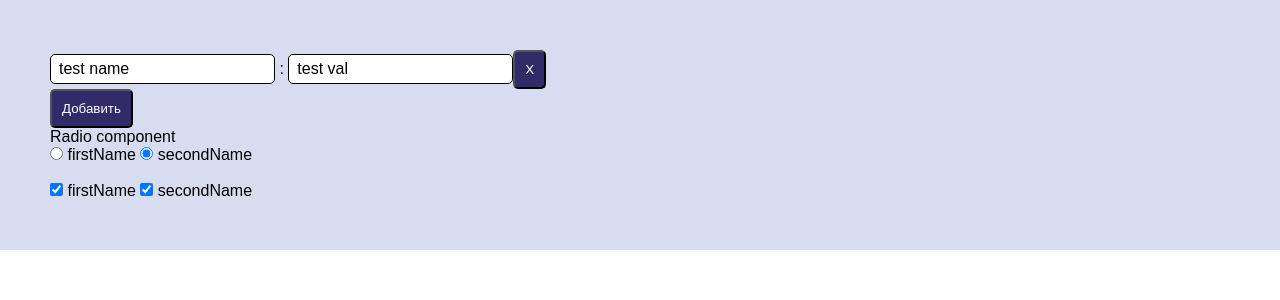
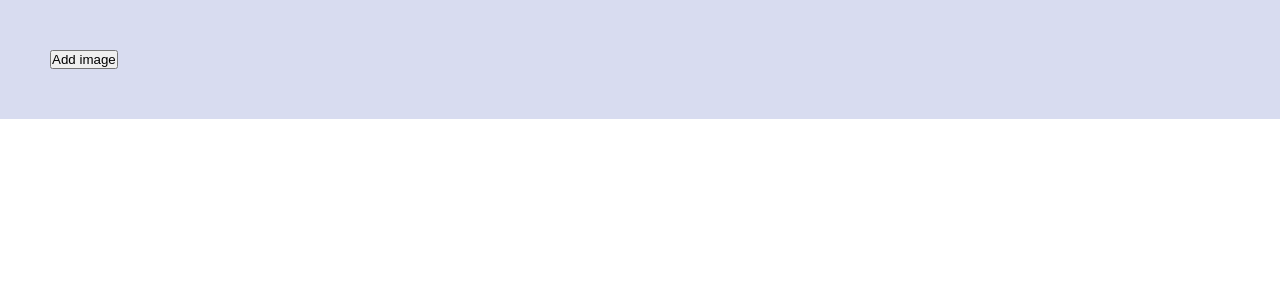
Before and after one commit to Repet124/product-editor, a Vue app: page / in a window 1280 px wide. Shown: the top 300 px of the page. Built offline with nearby package versions, Linux system fonts and the light colour scheme.

Commit message:
new component - imageLoader files is loading

```diff
--- a/src/App.vue
+++ b/src/App.vue
@@ -1,14 +1,15 @@
 <template>
 	<div id="app">
-		<!-- <TypeSelector :txt="test"/> -->
-		<!-- <Varchar name="test" placeholderVal="input yout text">
+		<!-- <TypeSelector :txt="test"/>
+		<Varchar name="test" placeholderVal="input yout text">
 			Some label:
-		</Varchar> -->
+		</Varchar>
 		<List v-model="list" phName="input field name" phVal="input field val"></List>
 		<Radio v-model="selectItem" :list="preferences.radio">
 			Radio component
 		</Radio>
-		<Checkbox v-model="arr" :list="preferences.checkbox"></Checkbox>
+		<Checkbox v-model="arr" :list="preferences.checkbox"></Checkbox> -->
+		<ImageLoader></ImageLoader>
 	</div>
 </template>
 
@@ -16,9 +17,10 @@
 
 // import TypeSelector from './components/TypeSelector.vue';
 // import Varchar from './components/inputs/varchar.vue';
-import List from './components/inputs/list.vue';
-import Radio from  './components/inputs/radio.vue';
-import Checkbox from './components/inputs/checkbox.vue';
+// import List from './components/inputs/list.vue';
+// import Radio from  './components/inputs/radio.vue';
+// import Checkbox from './components/inputs/checkbox.vue';
+import ImageLoader from './components/inputs/imageLoader.vue';
 
 import preferences from './preferences.js';
 
@@ -26,9 +28,10 @@ export default {
 	name: 'App',
 	components: {
 		// Varcha4r
-		List,
-		Radio,
-		Checkbox
+		// List,
+		// Radio,
+		// Checkbox,
+		ImageLoader
 	},
 	data: function() {
 		return {
--- /dev/null
+++ b/src/components/inputs/imageLoader.vue
@@ -0,0 +1,34 @@
+<template>
+	<div>
+		<input type="file" ref="input" multiple hidden @change="show">
+		<img v-for="(img, index) in images" :key="index" :src="img.url" width="200">
+		<button @click="load">Add image</button>
+	</div>
+</template>
+
+<script>
+
+export default {
+	name: 'ImageLoader',
+	data: function() {
+		return {
+			images: [],
+		}
+	},
+	methods: {
+		show: function() {
+			Array.from(this.$refs.input.files).forEach(item => {
+				this.$set(this.images, this.images.length, {
+					url: URL.createObjectURL(item),
+					file: item
+				})
+			})
+			console.log(this.files)
+		},
+		load: function() {
+			this.$refs.input.click()
+		}
+	}
+}
+
+</script>
```
